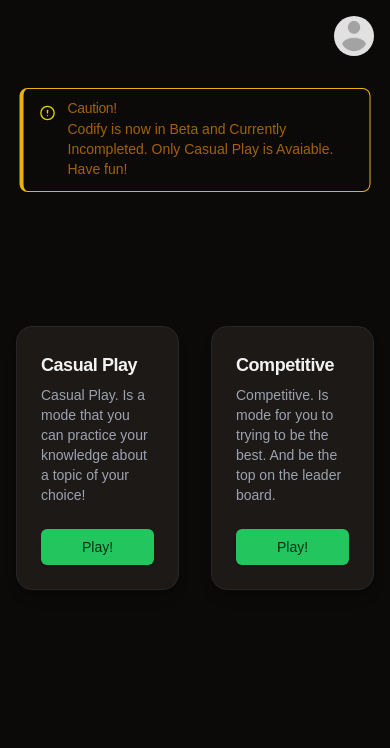
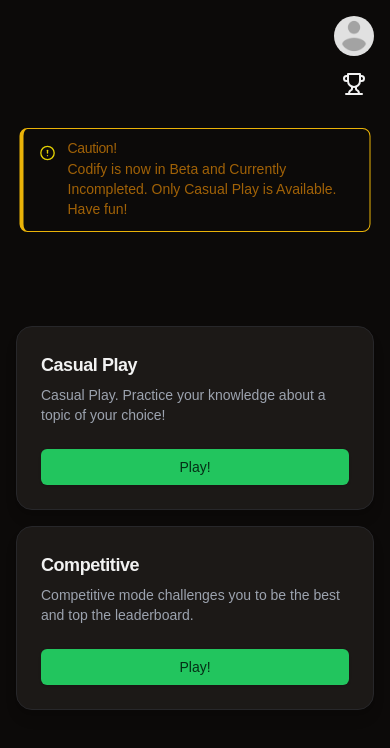
Before and after one commit to kunzaka001/codify, a Next.js app in the folder web/: page /home in a window 390 px wide. Shown: the top 748 px of the page. Built offline with nearby package versions, Linux system fonts and the light colour scheme.

Commit message:
responsive fixed

```diff
--- a/web/src/app/home/page.tsx
+++ b/web/src/app/home/page.tsx
@@ -28,7 +28,7 @@
 } from "@/components/ui/select";
 import { Toaster } from "@/components/ui/sonner";
 import { toast } from "sonner";
-import { AlertCircle } from "lucide-react";
+import { AlertCircle, Trophy } from "lucide-react";
 import { Alert, AlertDescription, AlertTitle } from "@/components/ui/alert";
 
 import {
@@ -38,6 +38,8 @@
   CardHeader,
   CardTitle,
 } from "@/components/ui/card";
+
+import apiEndpoint from "@/lib/config";
 
 interface UserData {
   id: string;
@@ -118,17 +120,35 @@
     <>
       <Toaster position="top-center" />
       <title>Homepage</title>
-      <div className="h-screen flex flex-col">
+      <div className="min-h-screen flex flex-col">
+        {/* Header with Avatar and Trophy */}
         <div className="flex justify-end p-4">
-          <div className="group cursor-pointer" onClick={handleUserPageNav}>
+          <div className="flex flex-col items-center">
+            <div
+              className="group cursor-pointer mb-4"
+              onClick={handleUserPageNav}
+            >
               <Avatar className="transform transition-transform duration-300 group-hover:scale-105">
-              <AvatarImage src={userData?.userImg ?? placeholdUserImage.src} />
+                <AvatarImage
+                  src={userData?.userImg ?? placeholdUserImage.src}
+                />
                 <AvatarFallback>
                   {userData?.userName ? userData.userName.slice(0, 2) : "US"}
                 </AvatarFallback>
               </Avatar>
             </div>
+            <div className="group cursor-pointer">
+              <Trophy
+                className="transform transition-transform duration-300 group-hover:scale-105"
+                onClick={() => {
+                  router.push("/leaderboard");
+                }}
+              />
             </div>
+          </div>
+        </div>
+
+        {/* Alert Section */}
         <div className="relative">
           <div className="absolute top-4 left-1/2 transform -translate-x-1/2 w-[90%] max-w-sm z-50">
             <Alert className="border-l-4 border-yellow-500 text-yellow-700">
@@ -136,21 +156,26 @@
               <AlertTitle>Caution!</AlertTitle>
               <AlertDescription>
                 Codify is now in Beta and Currently Incompleted. Only Casual
-                Play is Avaiable. Have fun!
+                Play is Available. Have fun!
               </AlertDescription>
             </Alert>
           </div>
         </div>
-        <div className="flex flex-grow justify-center items-center">
-          <div className="w-full max-w-sm p-4">
-            <Card className="shadow-lg rounded-2xl">
+
+        {/* Main Content - Cards */}
+        <div className="flex-grow flex justify-center items-center pt-20">
+          {/* Container for cards with responsive layout */}
+          <div className="w-full max-w-6xl p-4">
+            <div className="flex flex-col lg:flex-row gap-4 justify-center items-stretch">
+              {/* Casual Play Card */}
+              <Card className="shadow-lg rounded-2xl flex-1 max-w-sm mx-auto lg:mx-0">
                 <CardHeader>
                   <CardTitle className="text-lg font-semibold">
                     Casual Play
                   </CardTitle>
                   <CardDescription className="text-sm text-gray-400">
-                  Casual Play. Is a mode that you can practice your knowledge
-                  about a topic of your choice!
+                    Casual Play. Practice your knowledge about a topic of your
+                    choice!
                   </CardDescription>
                 </CardHeader>
                 <CardContent>
@@ -186,7 +211,9 @@
                           </SelectContent>
                         </Select>
                         <Select
-                        onValueChange={(value) => setSelectedDifficulty(value)}
+                          onValueChange={(value) =>
+                            setSelectedDifficulty(value)
+                          }
                         >
                           <SelectTrigger>
                             <SelectValue placeholder="Select your Difficulties" />
@@ -197,13 +224,15 @@
                               <SelectItem value="easy">Easy</SelectItem>
                               <SelectItem value="medium">Medium</SelectItem>
                               <SelectItem value="hard">Hard</SelectItem>
-                            <SelectItem value="any">Any Difficulty</SelectItem>
+                              <SelectItem value="any">
+                                Any Difficulty
+                              </SelectItem>
                             </SelectGroup>
                           </SelectContent>
                         </Select>
                       </div>
                       <DrawerFooter>
-                      <Button onClick={handleSubmit}>Let go!</Button>
+                        <Button onClick={handleSubmit}>Let's go!</Button>
                         <DrawerClose>
                           <Button className="w-full" variant="outline">
                             Cancel
@@ -214,16 +243,16 @@
                   </Drawer>
                 </CardContent>
               </Card>
-          </div>
-          <div className="w-full max-w-sm p-4">
-            <Card className="shadow-lg rounded-2xl">
+
+              {/* Competitive Card */}
+              <Card className="shadow-lg rounded-2xl flex-1 max-w-sm mx-auto lg:mx-0">
                 <CardHeader>
                   <CardTitle className="text-lg font-semibold">
                     Competitive
                   </CardTitle>
                   <CardDescription className="text-sm text-gray-400">
-                  Competitive. Is mode for you to trying to be the best. And be
-                  the top on the leader board.
+                    Competitive mode challenges you to be the best and top the
+                    leaderboard.
                   </CardDescription>
                 </CardHeader>
                 <CardContent>
@@ -235,11 +264,11 @@
                       <DrawerHeader>
                         <DrawerTitle>Ready!?</DrawerTitle>
                         <DrawerDescription>
-                        Get ready to grind some score. It will be hard mode and
+                          Get ready to grind some score. It will be hard mode!
                         </DrawerDescription>
                       </DrawerHeader>
                       <DrawerFooter>
-                      <Button onClick={handleSubmitRank}>Let go!</Button>
+                        <Button onClick={handleSubmitRank}>Let's go!</Button>
                         <DrawerClose>
                           <Button className="w-full" variant="outline">
                             Cancel
@@ -253,6 +282,7 @@
             </div>
           </div>
         </div>
+      </div>
     </>
   );
 }
```
Lines whose indentation alone changed are shown as unchanged.
